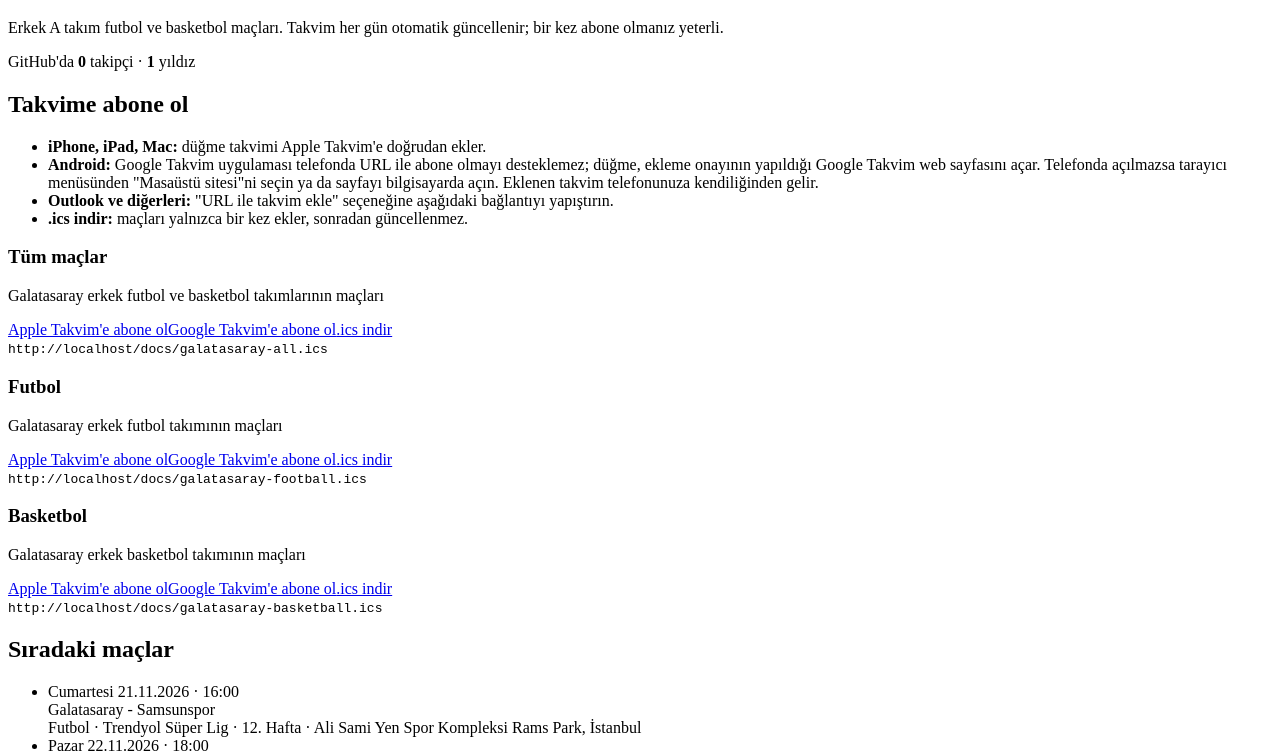
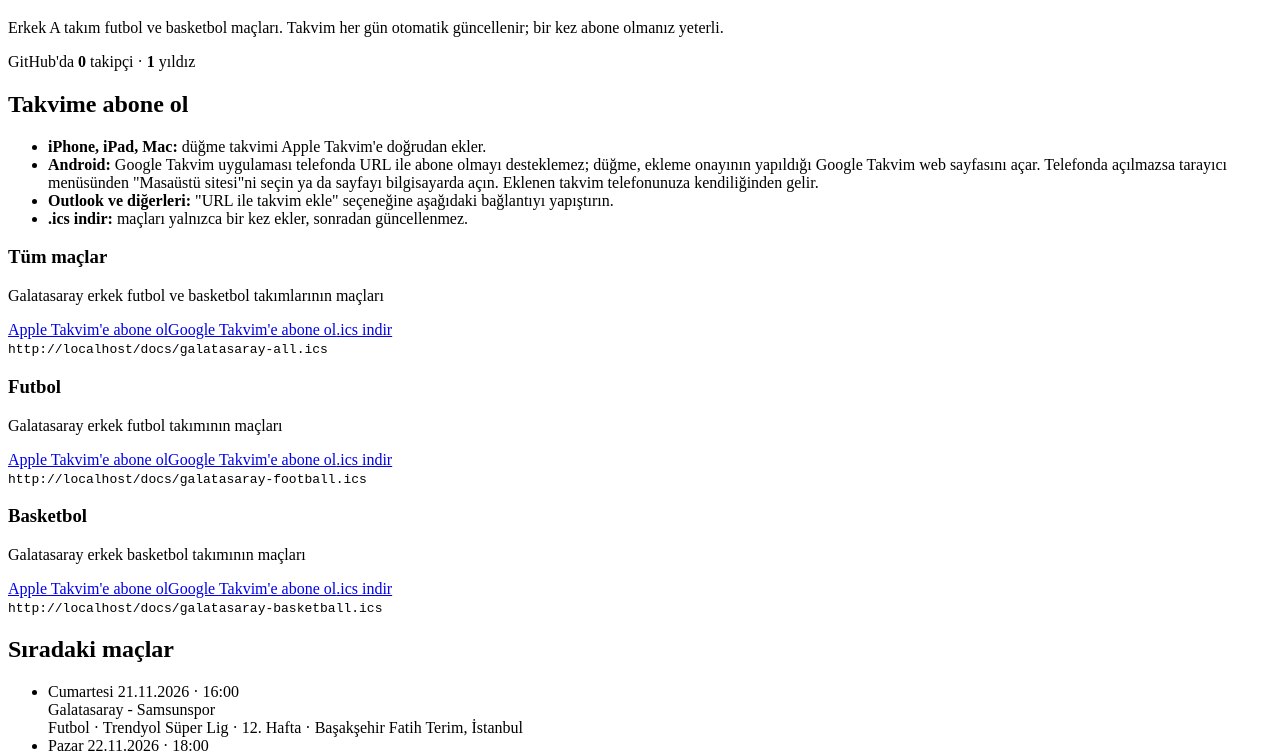
Before and after one commit to trkenankement/galatasaray-calendar, a plain HTML site: page docs/index.html in a window 1280 px wide. Shown: the part 61-813 px from the top of the page. Drawn offline with Linux system fonts and the light colour scheme; no server answers.

Commit message:
chore: update calendars

```diff
--- a/docs/index.html
+++ b/docs/index.html
@@ -62,7 +62,7 @@ button.btn{border:0;font:inherit;font-weight:600;cursor:pointer;margin-top:.7rem
 <section class="feed" id="basketball"><h3>Basketbol</h3><p>Galatasaray erkek basketbol takımının maçları</p><div class="actions"><a class="btn for-apple" data-feed="galatasaray-basketball.ics" href="galatasaray-basketball.ics">Apple Takvim'e abone ol</a><a class="btn for-google" data-google="galatasaray-basketball.ics" href="galatasaray-basketball.ics" target="_blank" rel="noopener noreferrer">Google Takvim'e abone ol</a><a class="dl" href="galatasaray-basketball.ics" download>.ics indir</a></div><code data-url="galatasaray-basketball.ics">galatasaray-basketball.ics</code></section>
 <h2>Sıradaki maçlar</h2>
 <ul class="matches">
-<li><div class="when">Cumartesi 21.11.2026 · 16:00</div><div class="teams">Galatasaray - Samsunspor</div><div class="meta">Futbol · Trendyol Süper Lig · 12. Hafta · Ali Sami Yen Spor Kompleksi Rams Park, İstanbul</div></li>
+<li><div class="when">Cumartesi 21.11.2026 · 16:00</div><div class="teams">Galatasaray - Samsunspor</div><div class="meta">Futbol · Trendyol Süper Lig · 12. Hafta · Başakşehir Fatih Terim, İstanbul</div></li>
 <li><div class="when">Pazar 22.11.2026 · 18:00</div><div class="teams">Galatasaray - Aliağa Petkim Spor</div><div class="meta">Basketbol · Türkiye Sigorta Basketbol Süper Ligi · 9. Hafta · Sinan Erdem Spor Salonu, İstanbul</div></li>
 <li><div class="when">Salı 24.11.2026 · 20:45</div><div class="teams">Galatasaray - Aston Villa</div><div class="meta">Futbol · UEFA Şampiyonlar Ligi · Lig Aşaması 5. Hafta · Ali Sami Yen Spor Kompleksi, Istanbul</div></li>
 <li><div class="when">Pazartesi 30.11.2026 · 21:00</div><div class="teams">Beşiktaş - Galatasaray</div><div class="meta">Futbol · Trendyol Süper Lig · 13. Hafta · Beşiktaş Park, İstanbul</div></li>
```
Also changed, not shown: 3 other files.
